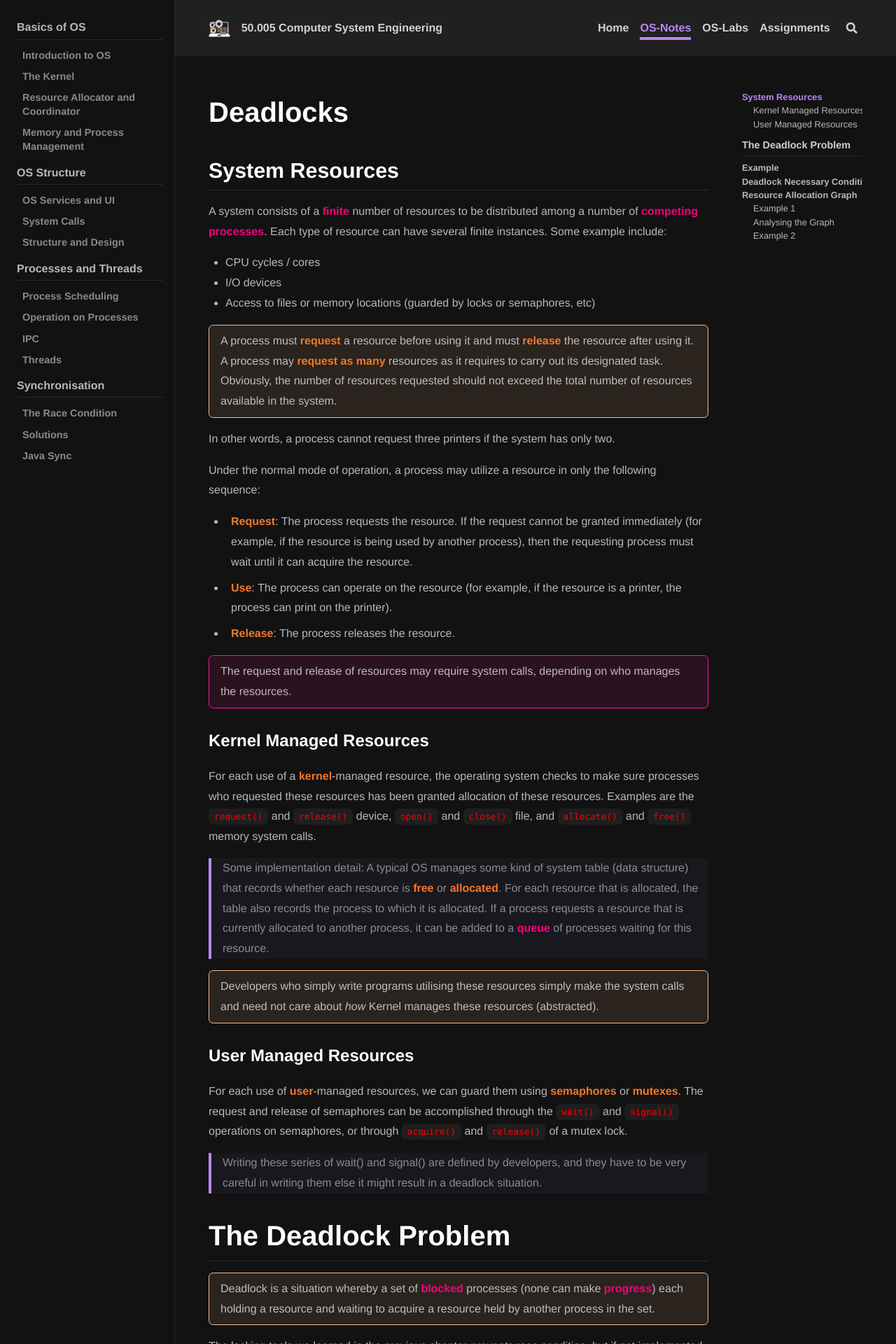
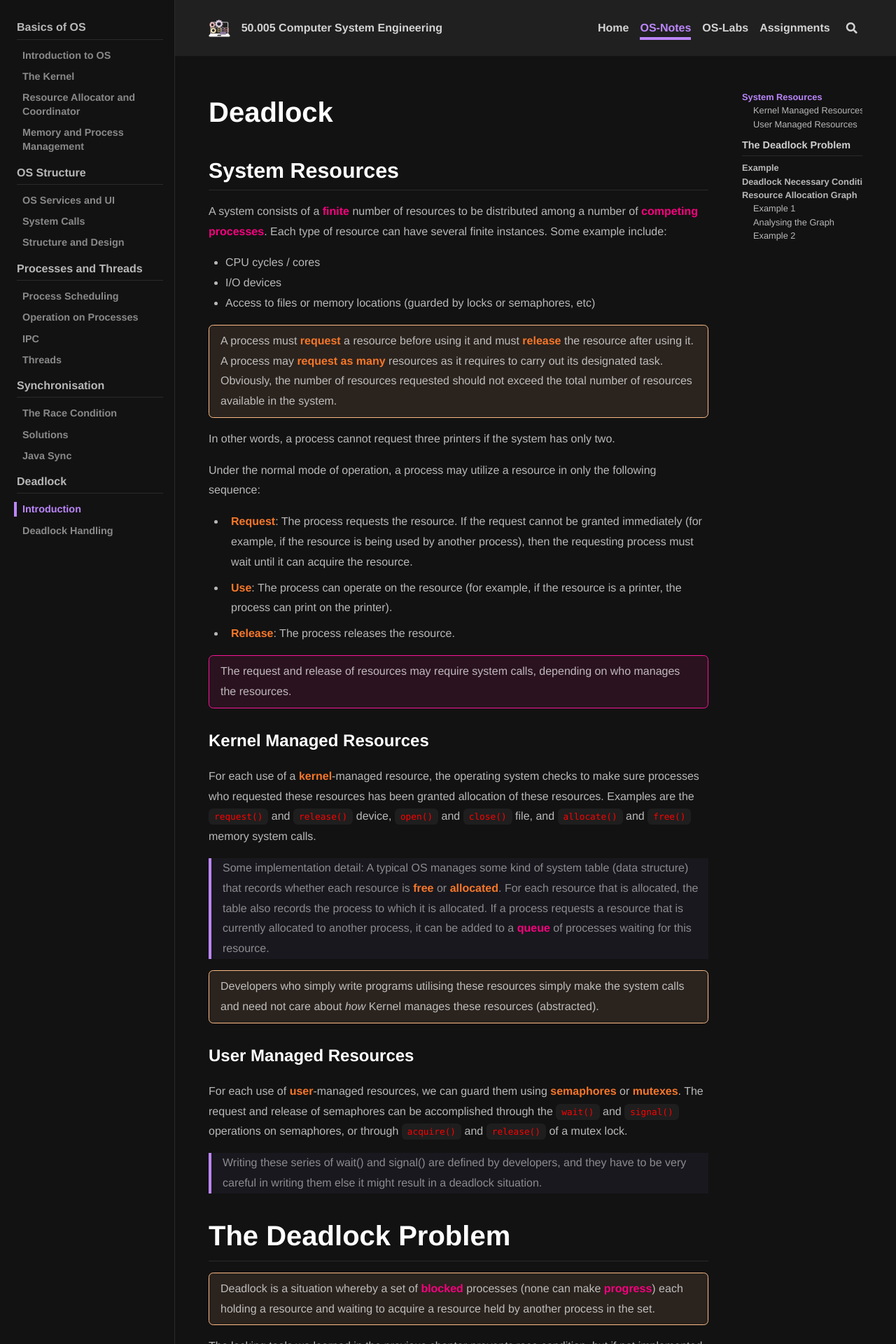
Before and after one commit to natalieagus/50005-2023, a Jekyll site: the page built from _os_notes/week5-1_deadlocks.md, in a window 1280 px wide. Shown: the top 1920 px of the page at 70% size. Built offline with Jekyll 4.4.1, drawn with Linux system fonts in a browser that asks for light colours; nearby versions of some CDN libraries.

Commit message:
feat: add deadlock to nav

```diff
--- a/_data/navigation.yml
+++ b/_data/navigation.yml
@@ -54,6 +54,12 @@ os_notes:
         url: /os_notes/week4_solutions
       - title: Java Sync
         url: /os_notes/week4_javasync
+  - title: Deadlock
+    children:
+      - title: Introduction
+        url: /os_notes/week5_deadlock
+      - title: Deadlock Handling
+        url: /os_notes/week5_handling
 
 ns_notes:
   - title: Week 1
--- a/_os_notes/week5-1_deadlocks.md
+++ b/_os_notes/week5-1_deadlocks.md
@@ -1,7 +1,7 @@
 ---
-title: Deadlocks
-permalink: /os_notes/week5_deadlocks
-key: week5_deadlocks
+title: Deadlock
+permalink: /os_notes/week5_deadlock
+key: week5_deadlock
 layout: article
 nav_key: os_notes
 sidebar:
```
